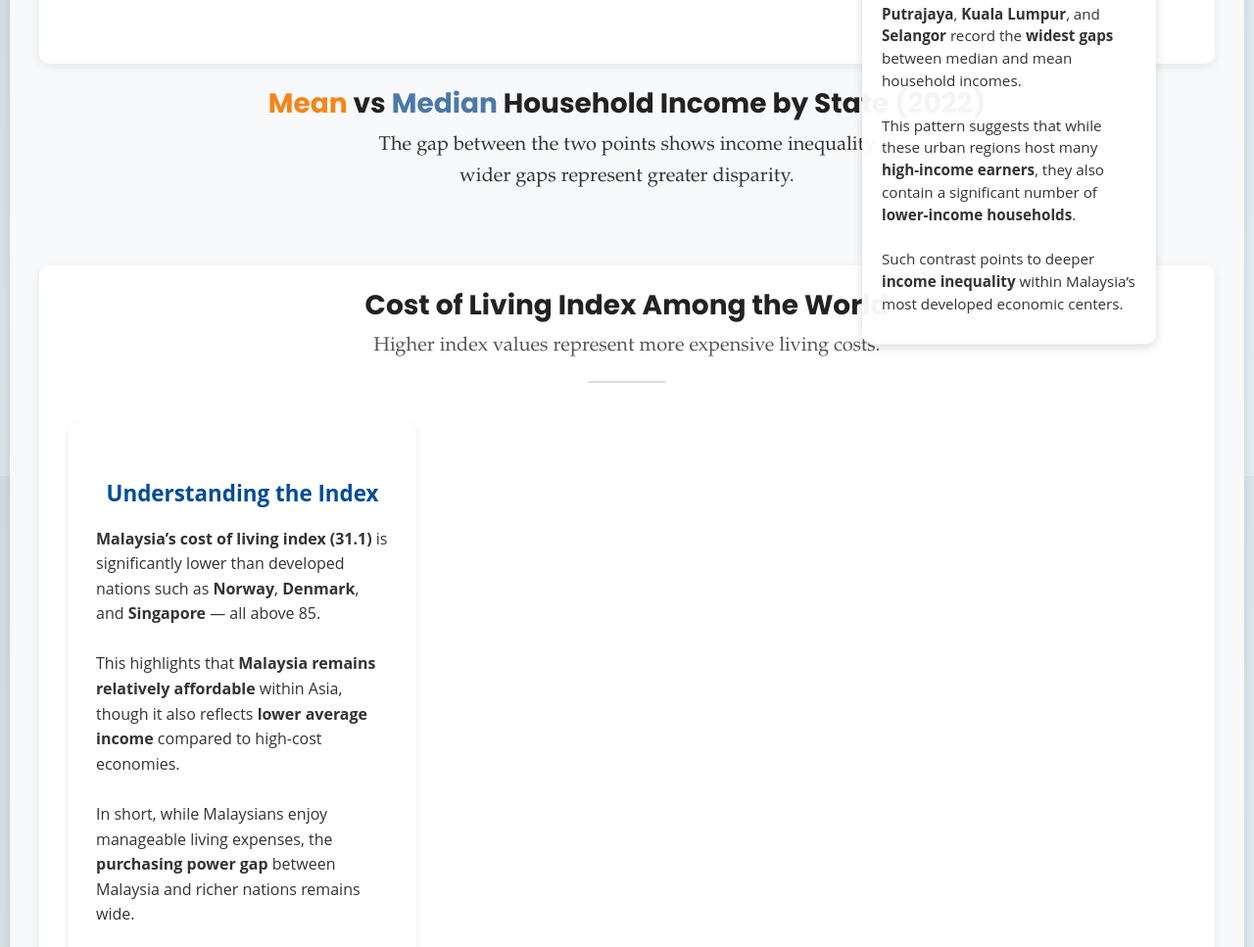
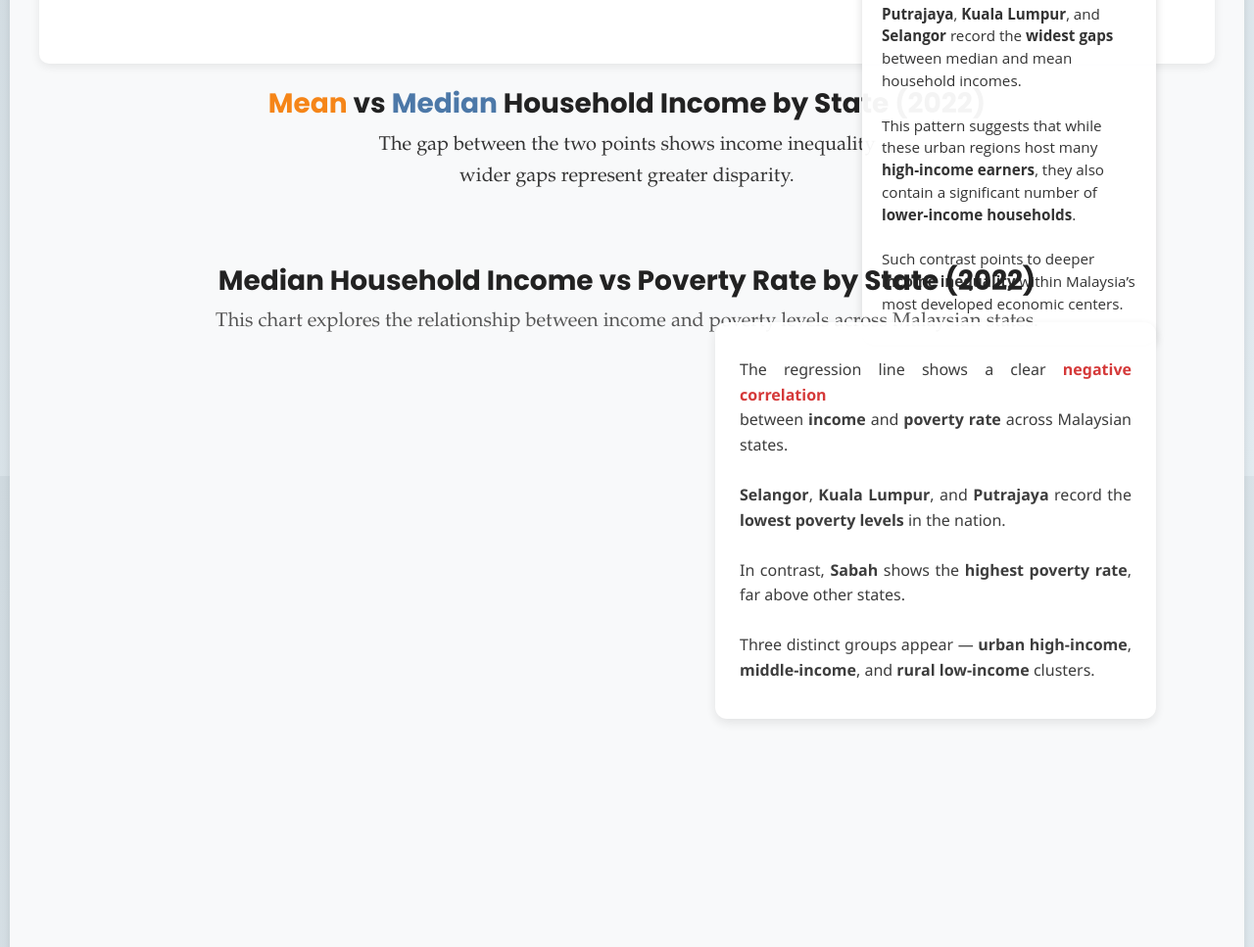
Before and after one commit to CHAISHOUZHENG/FIT3179-Ass2, a plain HTML site: page index.html in a window 1280 px wide. Shown: the part 1914-2881 px from the top of the page at 98% size. Drawn offline with nearby package versions, Linux system fonts and the light colour scheme; a script that the page names is missing.

Commit message:
Add scatterplot

```diff
--- a/index.html
+++ b/index.html
@@ -245,6 +245,40 @@
       </div>
     </div>
 
+     <!-- ===== Scatter Plot Section ===== -->
+      <div class="pure-g">
+        <div class="pure-u-1-1" style="position: relative;">
+          <h2 class="chart-title" style="font-size:28px; font-weight:700; margin-bottom:8px;">
+            Median Household Income vs Poverty Rate by State (2022)
+          </h2>
+          <p class="chart-subtitle" style="font-size:20px; line-height:1.6;">
+            This chart explores the relationship between income and poverty levels across Malaysian states.
+          </p>
+
+          <!-- Vega Scatter Plot -->
+          <div id="vis_scatter" class="vis-container"
+              style="margin: 0 auto; width: 85%; max-width: 1000px; height: 600px; display: flex; justify-content: center;">
+          </div>
+
+          <!-- Floating Info Card -->
+          <div class="scatter-info-card">
+            <p>
+              The regression line shows a clear <strong style="color:#D32F2F;">negative correlation</strong> <br>
+              between <strong>income</strong> and <strong>poverty rate</strong> across Malaysian states.
+              <br><br>
+              <strong>Selangor</strong>, <strong>Kuala Lumpur</strong>, and <strong>Putrajaya</strong> record the
+              <strong>lowest poverty levels</strong> in the nation.
+              <br><br>
+              In contrast, <strong>Sabah</strong> shows the <strong>highest poverty rate</strong>,
+              far above other states.
+              <br><br>
+              Three distinct groups appear — <strong>urban high-income</strong>,
+              <strong>middle-income</strong>, and <strong>rural low-income</strong> clusters.
+            </p>
+          </div>
+        </div>
+      </div>
+
     <!-- ===== Lollipop Chart Section ===== -->
     <div class="section-card">
 
--- a/style.css
+++ b/style.css
@@ -512,3 +512,22 @@ footer {
   margin-top: 25px;
   align-items: flex-start;
 }
+
+/* ===== Floating Info Card (Scatter Plot) ===== */
+.scatter-info-card {
+  position: absolute;
+  bottom: 230px; /* positions inside the scatter plot */
+  right: 60px; /* adjust horizontal placement */
+  width: 400px;
+  background: #ffffff;
+  border-radius: 12px;
+  box-shadow: 0 4px 12px rgba(0, 0, 0, 0.1);
+  padding: 20px 25px;
+  color: #333333;
+  font-family: "Segoe UI", Roboto, sans-serif;
+  font-size: 16px;
+  line-height: 1.6;
+  text-align: justify;
+  opacity: 0.95;
+  transition: all 0.3s ease;
+}
```
